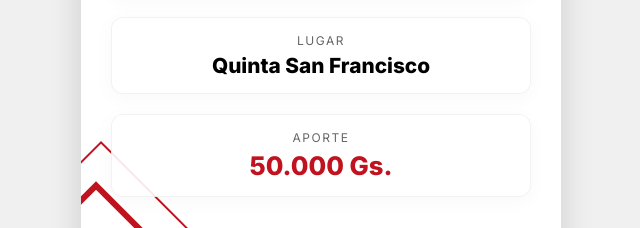
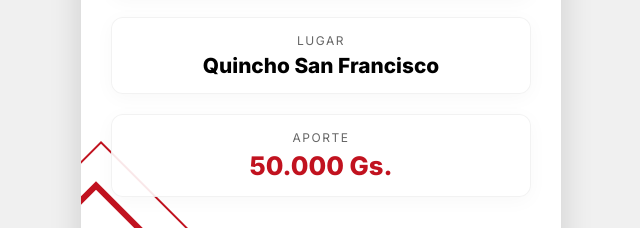
Before and after one commit to EDUPARD01/Wed-de-invitaci-n-para-dia-del-maestro-, a plain HTML site: page index.html in a window 1280 px wide. Shown: the part 335-563 px from the top of the page, 319-959 px from the left. Drawn offline with Linux system fonts and the light colour scheme.

Commit message:
Correct venue name from 'Quinta' to 'Quincho'

```diff
--- a/index.html
+++ b/index.html
@@ -13,7 +13,7 @@
 
     <!-- 2. La descripción muy corta que va debajo del título -->
     <meta property="og:description"
-        content="Acompáñanos este miércoles 29 en la Quinta San Francisco. Aporte: 50.000 Gs." />
+        content="Acompáñanos este miércoles 29 en la Quincho San Francisco. Aporte: 50.000 Gs." />
 
     <!-- 3. [ENLACE DE TU PÁGINA]: Reemplaza donde dice 'URL_AQUI' con el enlace real donde subirás esta web -->
     <meta property="og:url" content="https://wed-de-invitaci-n-para-dia-del-maes.vercel.app/" />
@@ -443,7 +443,7 @@
                 </div>
                 <div class="info-item">
                     <div class="info-label">Lugar</div>
-                    <div class="info-value">Quinta San Francisco</div>
+                    <div class="info-value">Quincho San Francisco</div>
                 </div>
                 <div class="info-item">
                     <div class="info-label">Aporte</div>
```
